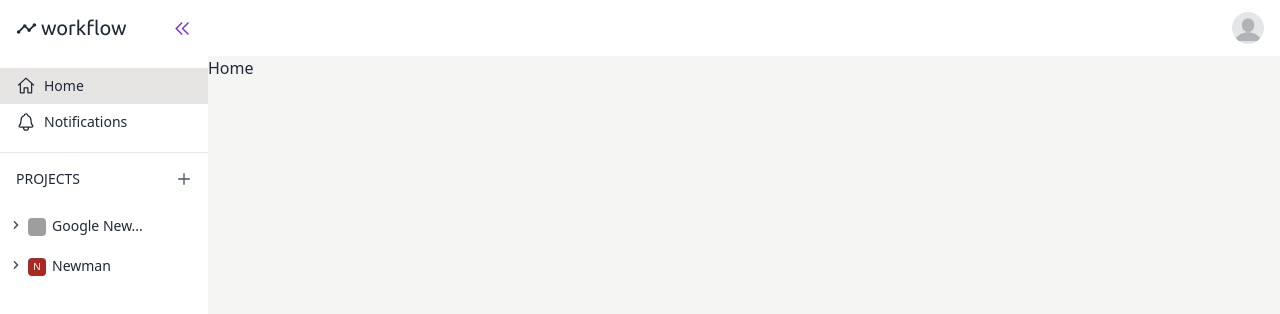
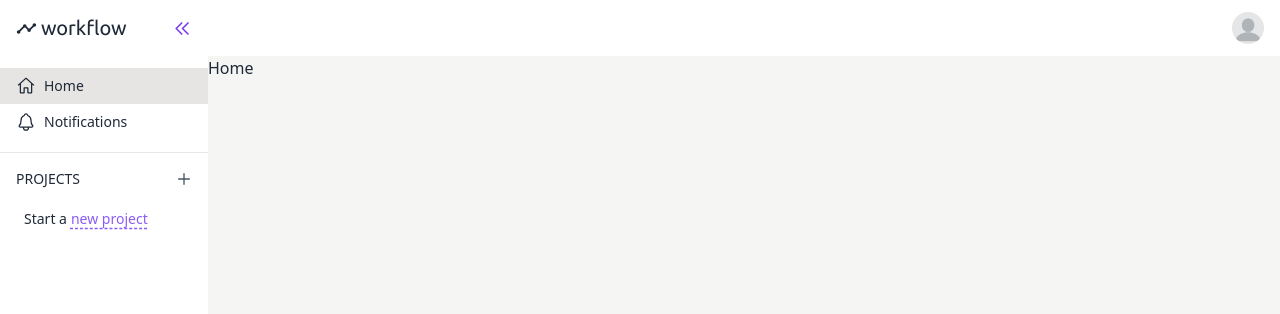
Before and after one commit to the-coding-pie/workflow, a React (Vite) app in the folder client/: page / in a window 1280 px wide. Shown: the top 314 px of the page. Built offline with nearby package versions, Linux system fonts and the light colour scheme; grey boxes are pictures that could not be loaded.

Commit message:
empty project handling

```diff
--- a/client/src/components/ProjectList/ProjectList.tsx
+++ b/client/src/components/ProjectList/ProjectList.tsx
@@ -4,7 +4,7 @@ import { ProjectObj } from "../../types";
 import ProjectItem from "./ProjectItem";
 
 const ProjectList = () => {
-  const [currentActive, setCurrentActive] = useState<null | string>();
+  const [currentActive, setCurrentActive] = useState<null | string>(null);
 
   return (
     <ul className="project-list">
@@ -20,7 +20,12 @@ const ProjectList = () => {
           );
         })
       ) : (
-        <li>No Projects</li>
+        <li className="px-6 text-sm py-1">
+          Start a
+          <button className="ml-1 underline text-violet-500 decoration-dashed outline-violet-500 underline-offset-4">
+            new project
+          </button>
+        </li>
       )}
     </ul>
   );
--- a/client/src/data/projects.ts
+++ b/client/src/data/projects.ts
@@ -1,29 +1,7 @@
 import { ProjectObj } from "../types";
 
 const projects: ProjectObj[] = [
-  {
-    _id: "1",
-    name: "Google New dadfsa",
-    icon: "https://images.unsplash.com/photo-1541411438265-4cb4687110f2?ixlib=rb-1.2.1&ixid=MnwxMjA3fDB8MHxwaG90by1wYWdlfHx8fGVufDB8fHx8&auto=format&fit=crop&w=387&q=80",
-    boards: [
-      {
-        _id: "1",
-        name: "Board 1",
-        color: "#00C2E2",
-      },
-      {
-        _id: "2",
-        name: "Board 2",
-        color: "#5DBF48",
-      },
-    ],
-  },
-  {
-    _id: "3",
-    name: "Newman",
-    icon: null,
-    boards: [],
-  },
+
 ];
 
 export default projects;
```
